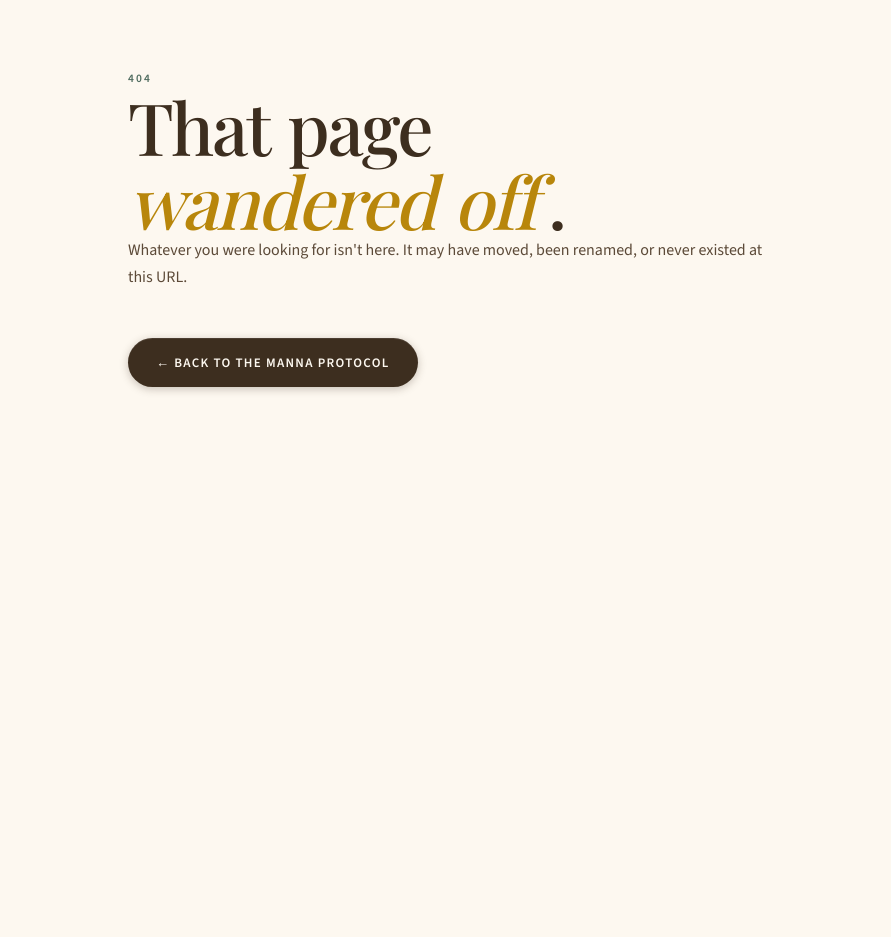
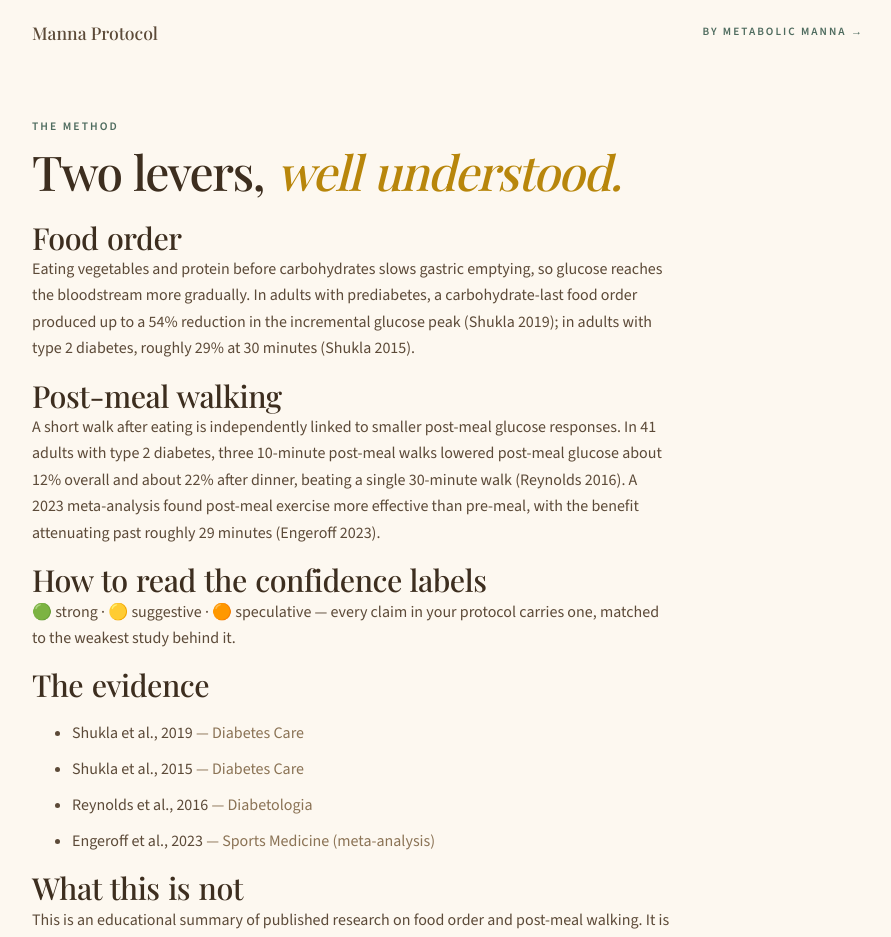
Before and after one commit to pocketaaces-droid/mannaprotocol-v0, a Next.js app: page /method in a window 1280 px wide. Before the commit this address had no page. Shown: the top 937 px of the page, without its empty margins (192-1083 px from the left). Before the commit the page ends 800 px from the top, so only its background shows below. Built offline with nearby package versions, Linux system fonts and the light colour scheme; a web font is replaced by a local one.

Commit message:
feat: /method science + evidence page

```diff
--- /dev/null
+++ b/app/method/page.tsx
@@ -0,0 +1,63 @@
+import Link from "next/link";
+import { getCitation } from "@/lib/citations";
+import { SiteHeader } from "@/components/SiteHeader";
+import { SiteFooter } from "@/components/SiteFooter";
+
+export const metadata = {
+  title: "The Method — Manna Protocol",
+  description: "How food order and post-meal walking work, the evidence behind the day protocol, and what this tool deliberately does not do.",
+};
+
+const USED_CITATIONS = [
+  "food_seq_shukla_prediabetic_54pct",
+  "food_seq_shukla_t2d_29pct",
+  "walking_reynolds_t2d",
+  "walking_engeroff_post_vs_pre",
+];
+
+export default function MethodPage() {
+  return (
+    <main>
+      <SiteHeader />
+      <section className="wrap" style={{ padding: "3rem 1.5rem" }}>
+        <div className="narrow" style={{ margin: 0 }}>
+          <span className="overline">The method</span>
+          <h1 style={{ fontSize: "clamp(2rem, 5vw, 3rem)", margin: "0.5rem 0 1.5rem" }}>
+            Two levers, <em>well understood.</em>
+          </h1>
+
+          <h3>Food order</h3>
+          <p>Eating vegetables and protein before carbohydrates slows gastric emptying, so glucose reaches the bloodstream more gradually. In adults with prediabetes, a carbohydrate-last food order produced up to a 54% reduction in the incremental glucose peak (Shukla 2019); in adults with type 2 diabetes, roughly 29% at 30 minutes (Shukla 2015).</p>
+
+          <h3>Post-meal walking</h3>
+          <p>A short walk after eating is independently linked to smaller post-meal glucose responses. In 41 adults with type 2 diabetes, three 10-minute post-meal walks lowered post-meal glucose about 12% overall and about 22% after dinner, beating a single 30-minute walk (Reynolds 2016). A 2023 meta-analysis found post-meal exercise more effective than pre-meal, with the benefit attenuating past roughly 29 minutes (Engeroff 2023).</p>
+
+          <h3>How to read the confidence labels</h3>
+          <p>🟢 strong · 🟡 suggestive · 🟠 speculative — every claim in your protocol carries one, matched to the weakest study behind it.</p>
+
+          <h3>The evidence</h3>
+          <ul>
+            {USED_CITATIONS.map((id) => {
+              const c = getCitation(id);
+              if (!c) return null;
+              return (
+                <li key={id} style={{ marginBottom: "0.6rem" }}>
+                  <a href={c.pubmed_url} target="_blank" rel="noopener noreferrer" className="link-underline">{c.study}</a>
+                  <span style={{ color: "var(--color-muted)" }}> — {c.journal}</span>
+                </li>
+              );
+            })}
+          </ul>
+
+          <h3>What this is not</h3>
+          <p>This is an educational summary of published research on food order and post-meal walking. It is not a prediction of your body&rsquo;s response, not a CGM reading, and not medical advice. The largest effects in these studies were seen in adults with type 2 diabetes or prediabetes. Healthy adults transiently spike above 140 after typical meals — that is normal physiology, not disease. Individual responses vary. Anyone with diabetes, on glucose-affecting medication, or with a condition involving blood sugar should talk to their healthcare provider before changing how they eat or exercise.</p>
+
+          <div style={{ marginTop: "2rem" }}>
+            <Link href="/" className="btn-primary btn-gold">Build my day protocol</Link>
+          </div>
+        </div>
+      </section>
+      <SiteFooter />
+    </main>
+  );
+}
```
